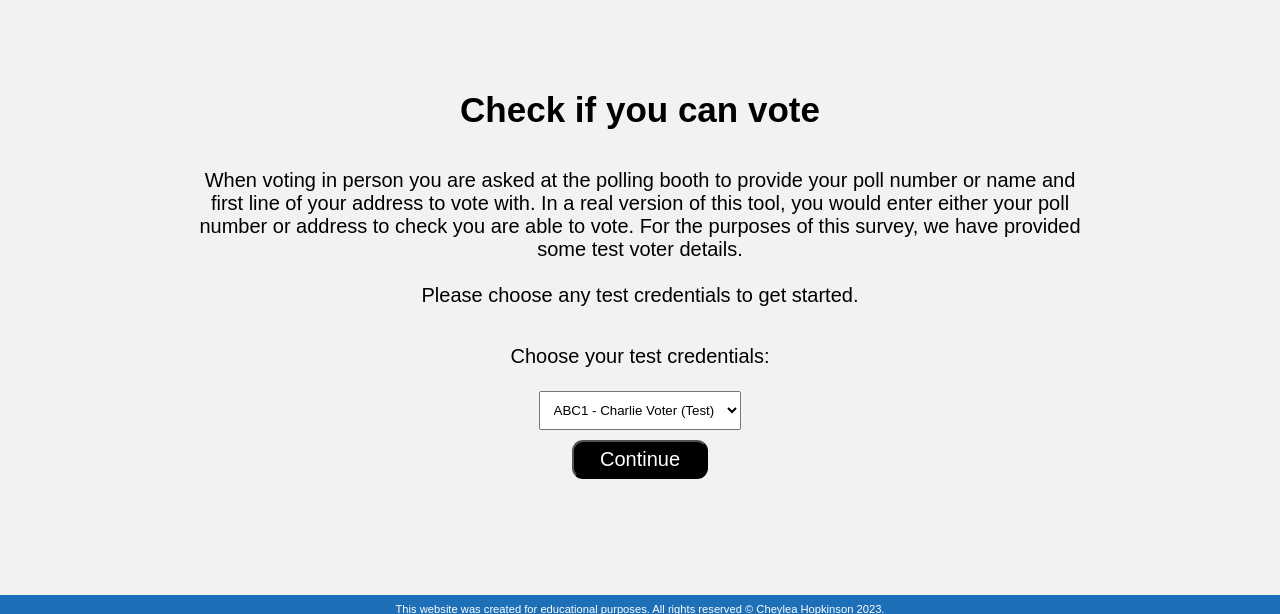
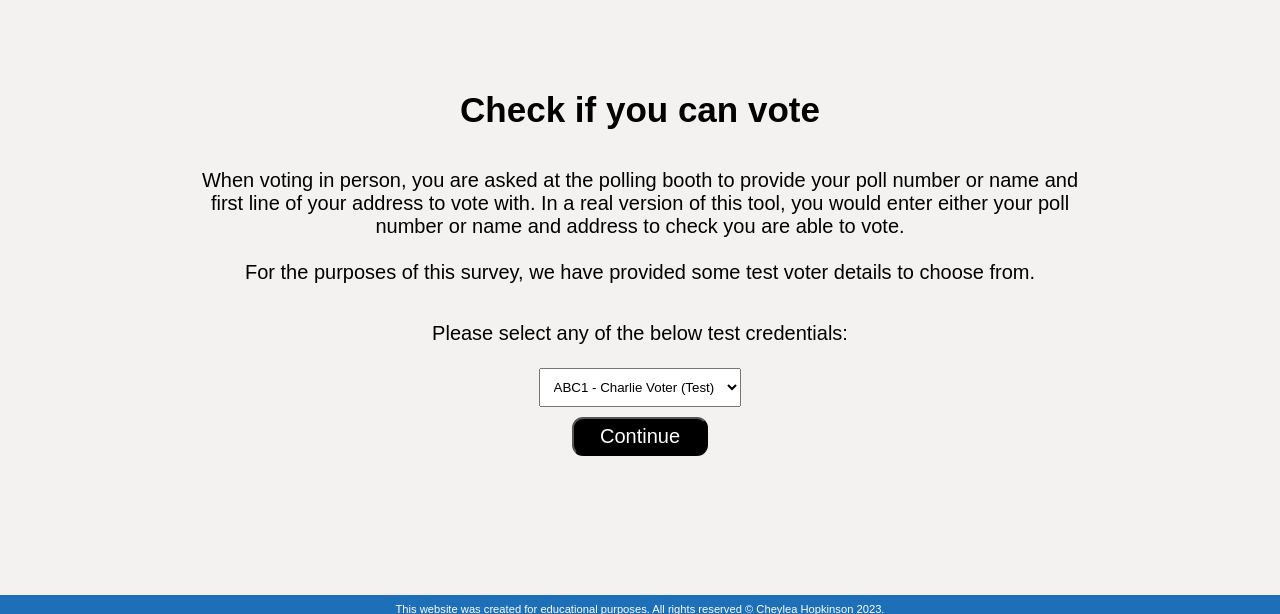
Before and after one commit to cheylea/selfverification-evoting, a Flask app: page /checkeligibility in a window 1280 px wide. Shown: the part 173-787 px from the top of the page. Run offline with Flask 2, Linux system fonts and the light colour scheme; data comes from the database, SQL or seed files in the repository.

Commit message:
Updated text

```diff
--- a/templates/10_seevote.html
+++ b/templates/10_seevote.html
@@ -8,7 +8,8 @@
     <div class="button">
         <a href="/verify" class="button">Try Again</a>
     </div>
-    <p>Thank you for taking part in this survey, to prove you have tested the tool, copy the word below and put into the survey question: "What word was shown on screen at the end of the test?"</p>
+    <p>Thank you for taking part in this survey. To prove you have tested the tool, copy the word below and paste it into the survey question:
+        <i>"What word was shown on screen at the end of the test?"</i></p>
     <h1 style = "color: rgb(14, 86, 137); font-weight: bold; padding: 0%;">CANDIDATE</h1>
     <br>
     <p style = "padding: 2%">You may now close the window.</p>
--- a/templates/1_index.html
+++ b/templates/1_index.html
@@ -39,12 +39,14 @@
         <div class="middle">
           <h1>Welcome</h1>
 
-          <p>You have been invited to take part in a research study involving the review of
-          an IT application and filling out a survey questionnaire. As part of this survey,
-          you have been asked to test out a prototype of a new electronic voting tool. You
-          can exit the tool at any time by closing the window. Please note that if not
-          completing the test we will be unable to use your survey answers.</p>
-
+          <p>You are invited to take part in this research study involving the review of
+          a prototype electronic voting tool. This will involve following through this application,
+          simulating a vote of your choice, and filling out a survey questionnaire.
+          <br>
+          <br>
+          You can exit the tool at any time by closing the tab/window.
+          <br>
+          Please note, if you do not complete the test sequence, we will be unable to use your survey answers.</p>
           <div class="middle-button">
             <div class="button">
               <a href="/faqs" class="button">Continue to Test</a>
--- a/templates/3_checkeligibility.html
+++ b/templates/3_checkeligibility.html
@@ -3,15 +3,15 @@
 {% block content %}
 <div class="middle">
     <h1>Check if you can vote</h1>
-    <p>When voting in person you are asked at the polling booth to provide your poll number or name and first line of your address to vote with.
-        In a real version of this tool, you would enter either your poll number or address to check you are able to vote.
-        For the purposes of this survey, we have provided some test voter details.
+    <p>When voting in person, you are asked at the polling booth to provide your poll number or name and first line of your address to vote with.
+        In a real version of this tool, you would enter either your poll number or name and address to check you are able to vote.
         <br>
         <br>
-        Please choose any test credentials to get started.
+        For the purposes of this survey, we have provided some test voter details to choose from.
+        <br>
     </p>
     <form action="{{ url_for("verifyeligibility")}}" method="post">
-        <label for="tester">Choose your test credentials:</label>
+        <label for="tester">Please select any of the below test credentials:</label>
         <br>
         <br>
         <select id="tester" name="tester">
--- a/templates/9_verify.html
+++ b/templates/9_verify.html
@@ -4,7 +4,7 @@
 <div class="middle">
     <h1>Verify your vote</h1>
     <form action="{{ url_for('fetchvote', pollstation=pollstation, secretword = secretword) }}", method="post">
-    <p>You are able to view your vote by entering your secret word for a short period of time after submitting. </p>
+    <p>You are able to view your vote by entering your secret word for five minutes after submitting. </p>
     <p style = "color: red; font-weight: bold; padding: 2%">{{ errormessage }}</p>
         <label for="sword">Enter your secret word:</label><br>
         <br>
```
Also changed, not shown: templates/2_faqs.html (+14 -11 lines), templates/5_verifyid.html (+5 -2 lines), templates/6_enterword.html (+6 -4 lines).
